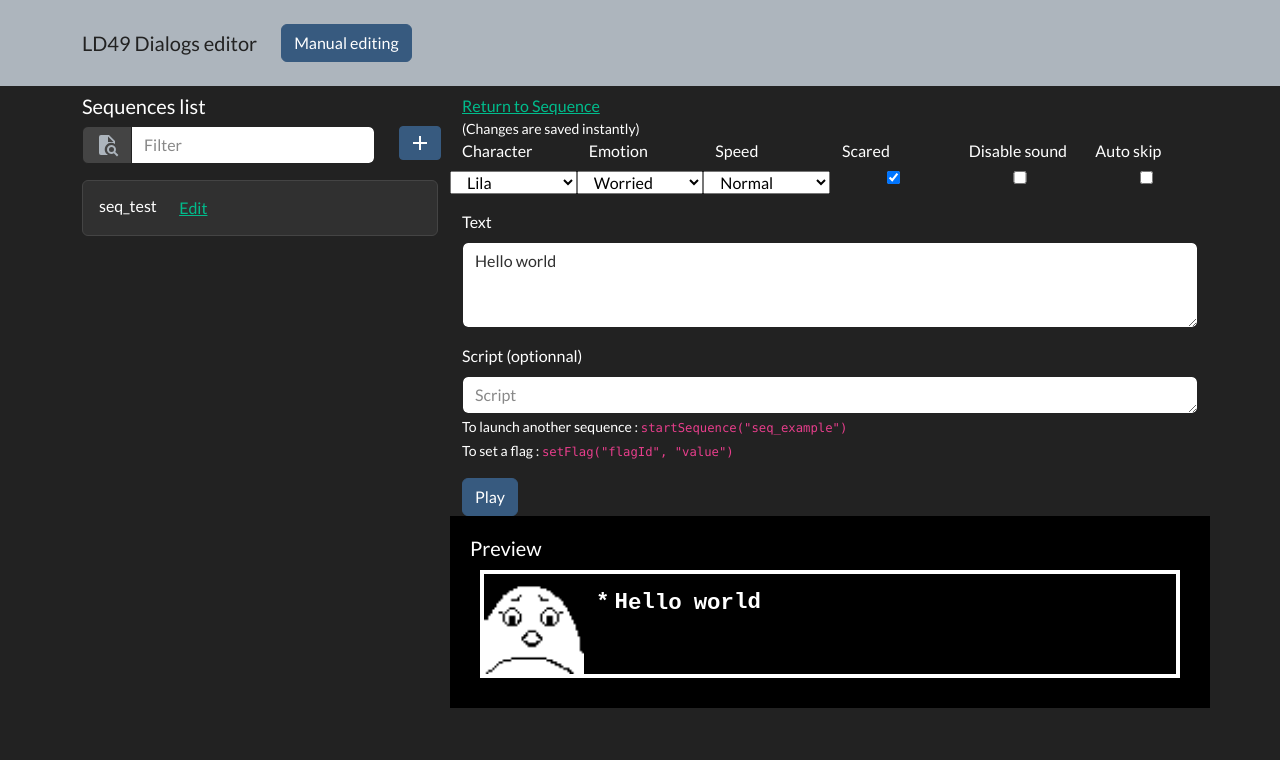
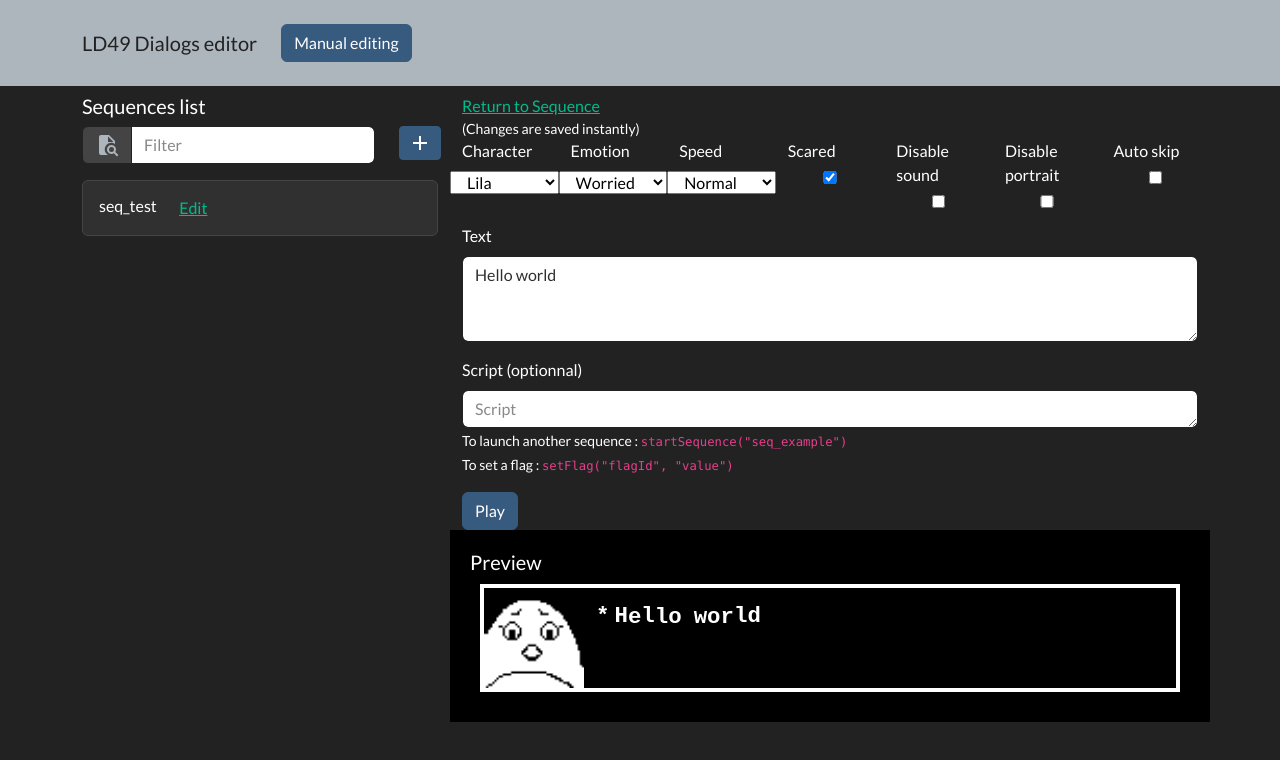
Before and after one commit to Ciriak/ld49-dialog-generator, a React (Create React App) app: page /sequence/seq_test/item/0 in a window 1280 px wide. Shown: the top 760 px of the page. Built offline with nearby package versions, Linux system fonts and the light colour scheme.

Commit message:
added a disable portrait option

```diff
--- a/src/components/Dialog/Dialog.tsx
+++ b/src/components/Dialog/Dialog.tsx
@@ -62,7 +62,7 @@ export default function Dialog() {
           voice.load();
         }
 
-        if (!dialog.noSound) {
+        if (!dialog.disableSound) {
           voice.play();
         }
       }
@@ -160,9 +160,23 @@ export default function Dialog() {
                 <Row className="text-left">
                   <input
                     type="checkbox"
-                    checked={dialog.noSound}
+                    checked={dialog.disableSound}
                     onChange={() => {
-                      setDialog({ ...dialog, noSound: !dialog.noSound });
+                      setDialog({ ...dialog, disableSound: !dialog.disableSound });
+                    }}
+                  />
+                </Row>
+              </Form.Group>
+            </Col>
+            <Col>
+              <Form.Group className="mb-3">
+                <Form.Label>Disable portrait</Form.Label>
+                <Row className="text-left">
+                  <input
+                    type="checkbox"
+                    checked={dialog.disablePortrait}
+                    onChange={() => {
+                      setDialog({ ...dialog, disablePortrait: !dialog.disablePortrait });
                     }}
                   />
                 </Row>
--- a/src/components/DialogPortrait/DialogPortrait.tsx
+++ b/src/components/DialogPortrait/DialogPortrait.tsx
@@ -5,6 +5,7 @@ import './dialog-portrait.scss';
 interface IDialogPortraitProps {
   dialog: IDialog;
   size: number;
+  disabled?: boolean;
 }
 
 export default function DialogPortrait(props: IDialogPortraitProps) {
@@ -20,6 +21,7 @@ export default function DialogPortrait(props: IDialogPortraitProps) {
         <div
           className="character-portrait"
           style={{
+            opacity: props.disabled ? '0' : '1',
             width: size + 'px',
             height: size + 'px',
             backgroundImage: `url('${characters[dialog.characterIndex].portraitFile}')`,
--- a/src/components/DialogPreview/DialogPreview.tsx
+++ b/src/components/DialogPreview/DialogPreview.tsx
@@ -23,7 +23,7 @@ export default function DialogPreview(props: IDialogPreviewProps) {
     <div className="dialog-preview">
       <h5>Preview</h5>
       <div className="preview-container">
-        <DialogPortrait dialog={dialog} size={100} />
+        <DialogPortrait dialog={dialog} size={100} disabled={dialog.disablePortrait} />
         <div className={classNames('character-dialog', { scared: dialog.isScared })}>
           <span className="asterix letter">*</span>
           <div className="dialog-text">
```
Also changed, not shown: src/interfaces/Dialog.interface.ts (+6 -1 lines).
